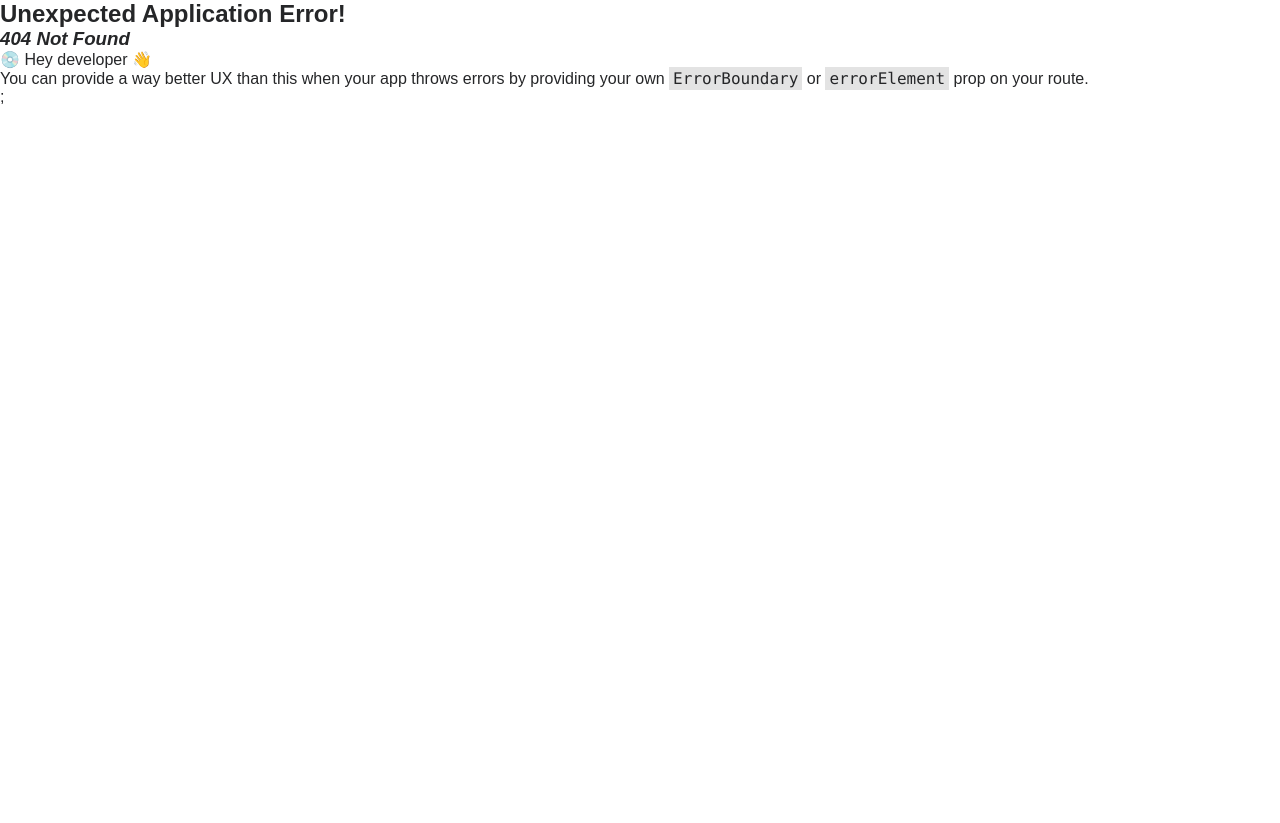
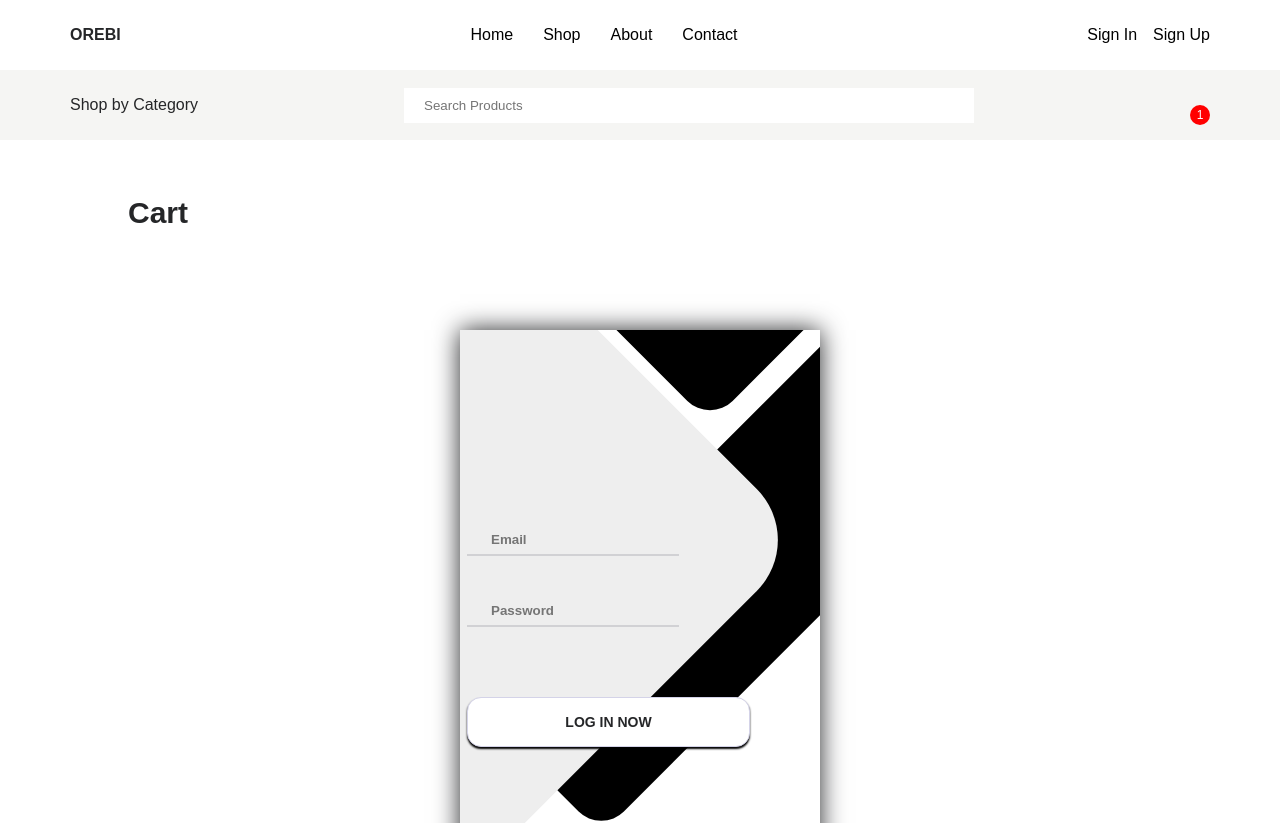
Before and after one commit to CA-G12/E-Commerce-Team3, a React (Create React App) app in the folder client/: page /users/signin in a window 1280 px wide. Before the commit this address had no page. Shown: the top 823 px of the page. Before the commit the page ends 800 px from the top, so only its background shows below. Built offline with nearby package versions, Linux system fonts and the light colour scheme.

Commit message:
build components & edit in backend related to #97

```diff
--- a/client/src/components/Pages/ProductsContainer/Filters/Filters.jsx
+++ b/client/src/components/Pages/ProductsContainer/Filters/Filters.jsx
@@ -1,4 +1,3 @@
-/* eslint-disable jsx-a11y/label-has-associated-control */
 function Filter() {
   return (
     <div className="felters">
--- a/client/src/components/Pages/ProductsContainer/ProductsContainer.jsx
+++ b/client/src/components/Pages/ProductsContainer/ProductsContainer.jsx
@@ -4,7 +4,7 @@ import Pagination from './Products/Pagination';
 
 function ProductsContainer() {
   return (
-    <div className="products-container">
+    <div>
       <Filters />
       <ProductList />
       <Pagination />
--- /dev/null
+++ b/client/src/components/Pages/users/SignIn.component.jsx
@@ -0,0 +1,130 @@
+import './SignIn.css';
+import React, { useState } from 'react';
+import axios from 'axios';
+import * as yup from 'yup';
+import { toast } from 'react-toastify';
+import { useNavigate } from 'react-router-dom';
+import { useOutletContext } from 'react-router-dom';
+
+const loginValidationSchema = yup
+  .object()
+  .shape({
+    password: yup
+      .string()
+      .min(8, 'password must be more than 8 characters')
+      .required('password field is required'),
+    email: yup
+      .string()
+      .email('this field must be an email')
+      .required('email field is required')
+      .trim(),
+  })
+  .required();
+
+function SignIn() {
+  const [isLogged, setIsLogged] = useOutletContext();
+
+  const navigate = useNavigate();
+  const [email, setEmail] = useState('');
+  const [password, setPassword] = useState('');
+
+  const signin = async (e) => {
+    e.preventDefault();
+    try {
+      await loginValidationSchema.validate({
+        email,
+        password,
+      });
+      const res = await axios.post('/users/login', {
+        email,
+        password,
+      });
+
+      if (res.data.status === 200) {
+        setIsLogged(true);
+        toast.success(`Hi ${res.data.user.name}`, {
+          position: 'top-right',
+          autoClose: 5000,
+          hideProgressBar: false,
+          closeOnClick: true,
+          pauseOnHover: true,
+          draggable: true,
+          progress: undefined,
+        });
+        navigate('/');
+      } else {
+        toast.error(res.data.status, {
+          position: 'bottom-left',
+          autoClose: 5000,
+          hideProgressBar: false,
+          closeOnClick: true,
+          pauseOnHover: true,
+          draggable: true,
+          progress: undefined,
+        });
+      }
+    } catch (error) {
+      // console.log(error);
+      let errorMessage = '';
+      if (error.errors instanceof Array) {
+        errorMessage = error.errors[0];
+      } else {
+        errorMessage = error.response.data.msg;
+      }
+      toast.error(errorMessage, {
+        position: 'bottom-left',
+        autoClose: 5000,
+        hideProgressBar: false,
+        closeOnClick: true,
+        pauseOnHover: true,
+        draggable: true,
+        progress: undefined,
+      });
+    }
+  };
+
+  return (
+    <div className="sign-in-container">
+      <div className="screen">
+        <div className="screencontent">
+          <form className="login">
+            <div className="loginfield">
+              <i className=" loginicon fas  fa-envelope"></i>
+              <input
+                type="email"
+                className="logininput"
+                placeholder="Email"
+                id="email"
+                onChange={(e) => setEmail(e.target.value)}
+              />
+            </div>
+            <div className="loginfield">
+              <i className="loginicon fas fa-lock"></i>
+              <input
+                type="password"
+                className="logininput"
+                placeholder="Password"
+                id="password"
+                onChange={(e) => setPassword(e.target.value)}
+              />
+            </div>
+            <button type="button" className="button loginsubmit" id="login">
+              <span className="buttontext" onClick={signin}>
+                Log In Now
+              </span>
+              <i className="buttonicon fas fa-chevron-right"></i>
+            </button>
+          </form>
+        </div>
+        <div className="screenbackground">
+          <span className="screenbackgroundshape screenbackgroundshape4"></span>
+          <span className="screenbackgroundshape screenbackgroundshape3"></span>
+          <span className="screenbackgroundshape screenbackgroundshape2"></span>
+          <span className="screenbackgroundshape screenbackgroundshape1"></span>
+        </div>
+      </div>
+    </div>
+  );
+}
+
+export default SignIn;
--- /dev/null
+++ b/client/src/components/Pages/users/SignIn.css
@@ -0,0 +1,127 @@
+* {
+  box-sizing: border-box;
+  margin: 0;
+  padding: 0;
+  font-family: Raleway, sans-serif;
+}
+
+.sign-in-container {
+  display: flex;
+  align-items: center;
+  justify-content: center;
+  align-items: center;
+  min-height: 100vh;
+}
+
+.screen {
+  background: white;
+  position: relative;
+  height: 600px;
+  width: 360px;
+  box-shadow: 0px 0px 24px;
+}
+
+.screencontent {
+  z-index: 1;
+  position: relative;
+  height: 100%;
+}
+
+.screenbackground {
+  position: absolute;
+  top: 0;
+  left: 0;
+  right: 0;
+  bottom: 0;
+  z-index: 0;
+  -webkit-clip-path: inset(0 0 0 0);
+  clip-path: inset(0 0 0 0);
+}
+
+.screenbackgroundshape {
+  transform: rotate(45deg);
+  position: absolute;
+}
+
+.screenbackgroundshape1 {
+  height: 520px;
+  width: 520px;
+  background: #eee;
+  top: -50px;
+  right: 120px;
+  border-radius: 0 72px 0 0;
+}
+
+.screenbackgroundshape2 {
+  height: 220px;
+  width: 220px;
+  background: black;
+  top: -172px;
+  right: 0;
+  border-radius: 32px;
+}
+
+.screenbackgroundshape3 {
+  height: 540px;
+  width: 190px;
+  background: black;
+  top: -24px;
+  right: 0;
+  border-radius: 32px;
+}
+
+.login {
+  width: 320px;
+  padding: 30px;
+  padding-top: 175px;
+  padding-left: 7px;
+}
+
+.loginfield {
+  padding: 20px 0px;
+  position: relative;
+}
+
+.logininput {
+  border: none;
+  border-bottom: 2px solid #d1d1d4;
+  background: none;
+  padding: 7px;
+  padding-left: 24px;
+  font-weight: 700;
+  width: 75%;
+  transition: 0.2s;
+}
+
+.logininput:active,
+.logininput:focus,
+.logininput:hover {
+  outline: none;
+  border-bottom-color: black;
+}
+
+.loginsubmit {
+  background: #fff;
+  font-size: 14px;
+  margin-top: 50px;
+  padding: 16px 20px;
+  border-radius: 14px;
+  border: 1px solid #d4d3e8;
+  text-transform: uppercase;
+  font-weight: 700;
+  display: flex;
+  justify-content: center;
+  align-items: center;
+  width: 100%;
+  color: black;
+  box-shadow: 0px 2px 2px black;
+  cursor: pointer;
+  transition: 0.2s;
+}
+
+.loginsubmit:active,
+.loginsubmit:focus,
+.loginsubmit:hover {
+  border-color: black;
+  outline: none;
+}
--- a/client/src/root.jsx
+++ b/client/src/root.jsx
@@ -4,16 +4,28 @@ import Header from './components/Header/Header';
 import Footer from './components/Footer/Footer';
 import PageTitle from './components/PageTitle/PageTitle';
 import SecondHeader from './components/SecondHeader/SecondHeader';
+import { ToastContainer } from 'react-toastify';
+import 'react-toastify/dist/ReactToastify.css';
+import { useEffect, useState } from 'react';
 // import ProductsContainer from './components/Pages/ProductsContainer/ProductsContainer';
 // import router from './routes/router';
 
 function Root() {
+  const [isLogged, setIsLogged] = useState(false);
+  useEffect(() => {
+    localStorage.getItem('logged');
+    setIsLogged(localStorage.getItem('logged'));
+  }, []);
+  useEffect(() => {
+    localStorage.setItem('logged', isLogged);
+  }, [isLogged]);
   return (
     <>
-      <Header />
+      <ToastContainer />
+      <Header isLogged={isLogged} setIsLogged={setIsLogged} />
       <SecondHeader />
       <PageTitle />
-      <Outlet />
+      <Outlet context={[isLogged, setIsLogged]} />
       <Footer />
     </>
   );
--- a/client/src/routes/router.js
+++ b/client/src/routes/router.js
@@ -5,6 +5,7 @@ import Root from '../root';
 // import PageTitle from './components/PageTitle/PageTitle';
 // import SecondHeader from './components/SecondHeader/SecondHeader';
 import ProductsContainer from '../components/Pages/ProductsContainer/ProductsContainer';
+import SignIn from '../components/Pages/users/SignIn.component';
 
 const router = createBrowserRouter([
   {
@@ -12,7 +13,7 @@ const router = createBrowserRouter([
     element: <Root />,
     children: [
       { index: '/', element: <ProductsContainer /> },
-      { path: '/products', element: <ProductsContainer /> },
+      { path: '/users/signin', element: <SignIn /> },
     ],
   },
 ]);
```
Also changed, not shown: client/src/utils/signin.jsx (added, +16 -0 lines), 1 other file (tests, documents, lock files or other folders).
